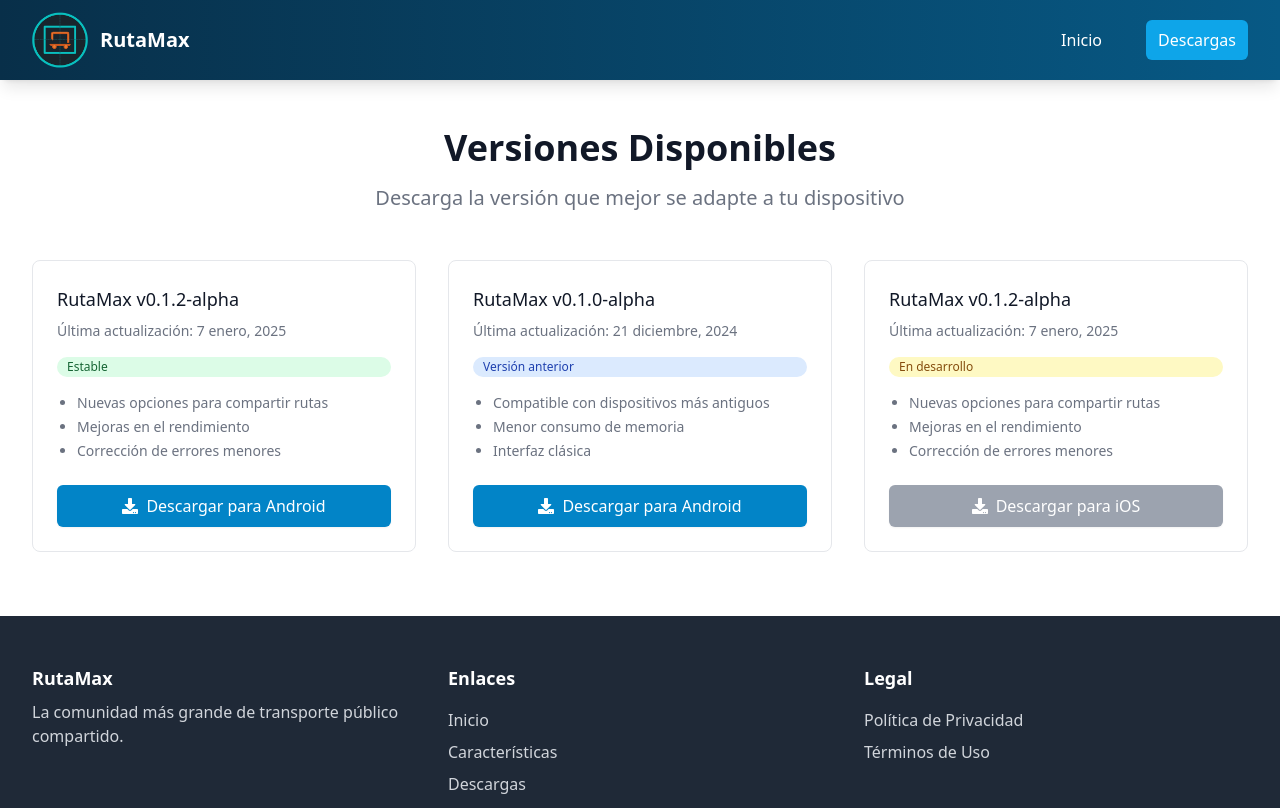
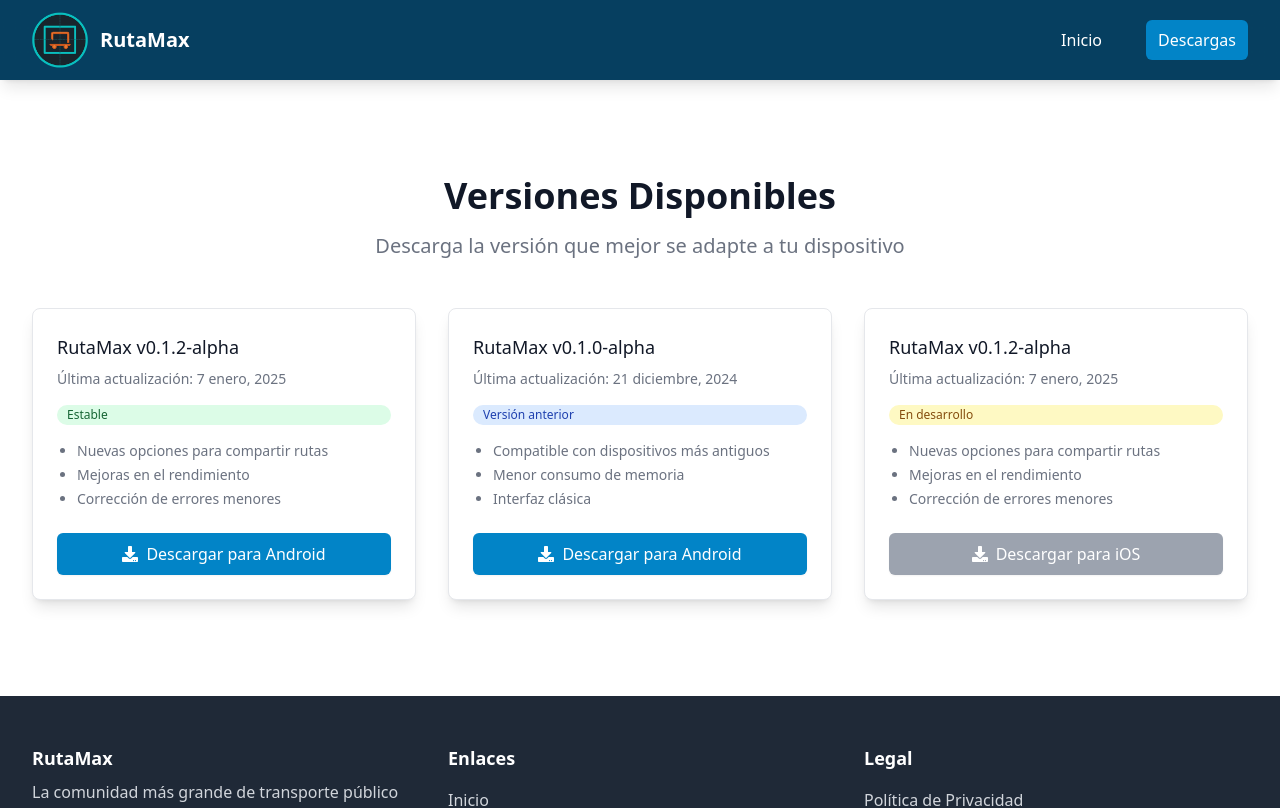
Before and after one commit to ProgBotX/rutamax-landingpage, a React (Create React App) app: page /downloads in a window 1280 px wide. Shown: the top 808 px of the page. Built offline with nearby package versions, Linux system fonts and the light colour scheme.

Commit message:
style: actualizar estilos del menú y de los cards.

```diff
--- a/src/components/DownloadCard.tsx
+++ b/src/components/DownloadCard.tsx
@@ -16,7 +16,7 @@ const DownloadCard: React.FC<DownloadCardProps> = ({ data }) => {
     : "w-full flex items-center justify-center px-4 py-2 border border-transparent rounded-md shadow-sm text-base font-medium text-white bg-sky-600 hover:bg-sky-700";
 
   return (
-    <div className="bg-white rounded-lg border border-gray-200 overflow-hidden hover:shadow-lg transition duration-300">
+    <div className="bg-white rounded-lg border border-gray-200 overflow-hidden shadow-lg hover:shadow-xl transition duration-300">
       <div className="p-6">
         <h3 className="text-lg font-medium text-gray-900">{data.version}</h3>
         <p className="mt-2 text-sm text-gray-500">Última actualización: {data.lastUpdate}</p>
--- a/src/components/Header.tsx
+++ b/src/components/Header.tsx
@@ -7,11 +7,11 @@ const Header = () => {
     const [isMenuOpen, setIsMenuOpen] = useState(false);
     const getNavLinkClass = (isActive: boolean) =>
       `text-white rounded-md px-3 py-2 font-medium ${
-        isActive ? "bg-sky-500" : "hover:bg-sky-500"
+        isActive ? "bg-sky-600" : "hover:bg-sky-600"
       }`;
 
     return (
-      <nav className="bg-gradient-to-r from-sky-950 to-sky-800 shadow-lg md:fixed md:top-0 md:left-0 md:w-full md:z-50">
+      <nav className="bg-sky-950 md:bg-sky-950/60 md:backdrop-filter md:backdrop-blur-md shadow-lg md:fixed md:top-0 md:left-0 md:w-full md:z-50">
         <div className="max-w-7xl mx-auto px-4 sm:px-6 lg:px-8">
           <div className="flex justify-between h-20">
             <div className="flex items-center">
--- a/src/components/HeroSection.tsx
+++ b/src/components/HeroSection.tsx
@@ -4,7 +4,7 @@ import { FaDownload } from "react-icons/fa";
 
 const HeroSection: React.FC = () => {
     return (
-      <div className="bg-gradient-to-b from-sky-800 to-sky-950 py-16 md:py-24">
+      <div className="bg-gradient-to-b from-sky-800 to-sky-950 py-24 md:pt-40">
       <div className="max-w-7xl mx-auto px-4 sm:px-6 lg:px-8 flex flex-col md:flex-row items-center">
         <div className="md:w-1/2 text-center md:text-left mb-10 md:mb-0">
           <h1 className="text-4xl md:text-5xl lg:text-6xl font-bold text-white leading-tight">
--- a/src/components/Layout.tsx
+++ b/src/components/Layout.tsx
@@ -6,7 +6,7 @@ const Layout = () => {
   return (
     <>
       <Header />
-      <main className="md:mt-16">
+      <main>
         <Outlet /> {/* Aquí se renderiza el contenido de cada página */}
       </main>
       <Footer />
--- a/src/pages/Downloads.tsx
+++ b/src/pages/Downloads.tsx
@@ -4,10 +4,11 @@ import DownloadCard from "../components/DownloadCard";
 
 const Downloads = () => {
     return (
-      <div id="downloads" className="py-16 bg-white">
-        <div className="max-w-7xl mx-auto px-4 sm:px-6 lg:px-8">
+      <div id="downloads">
+        <div className="md:bg-sky-800 md:pt-20"></div>
+        <div className="max-w-7xl mx-auto px-4 sm:px-6 lg:px-8 py-24">
           <div className="text-center">
-            <h2 className="text-3xl font-extrabold text-gray-900 sm:text-4xl">
+            <h2 className="text-3xl font-bold text-gray-900 sm:text-4xl">
               Versiones Disponibles
             </h2>
             <p className="mt-4 max-w-2xl mx-auto text-xl text-gray-500">
@@ -25,7 +26,7 @@ const Downloads = () => {
           )) */
 
           versionsData
-          .filter((version) => version.download.platform == "Android")
+          .filter((version) => version.download.platform === "Android")
           .sort((a, b) => b.id - a.id)
           .map((version) => (
             <DownloadCard key={version.id} data={version} />
--- a/src/pages/LandingPage.tsx
+++ b/src/pages/LandingPage.tsx
@@ -1,6 +1,5 @@
 import React from "react";
 import HeroSection from "../components/HeroSection";
-import Downloads from "./Downloads";
 import versionsData from "./versions";
 import DownloadCard from "../components/DownloadCard";
 import { FaDownload, FaUsers, FaRegSmile, FaSyncAlt } from 'react-icons/fa';
@@ -15,21 +14,21 @@ const LandingPage: React.FC = () => {
       <section className="container mx-auto py-16 px-4">
         <h2 className="text-3xl font-bold text-center mb-8">¿Por qué usar RutaMax?</h2>
         <div className="grid grid-cols-1 md:grid-cols-3 gap-8">
-          <div className="p-6 bg-gray-100 rounded-lg text-center">
+          <div className="p-6 bg-gray-100 rounded-lg text-center shadow-lg">
             <div className="flex justify-center mb-4">
               <FaUsers className="text-blue-500 text-4xl" /> {/* Ícono */}
             </div>
             <h3 className="text-xl font-semibold">Colaborativo</h3>
             <p className="mt-2">Los usuarios pueden compartir rutas.</p>
           </div>
-          <div className="p-6 bg-gray-100 rounded-lg text-center">
+          <div className="p-6 bg-gray-100 rounded-lg text-center shadow-lg">
             <div className="flex justify-center mb-4">
               <FaRegSmile className="text-green-500 text-4xl" /> {/* Ícono */}
             </div>
             <h3 className="text-xl font-semibold">Fácil de usar</h3>
             <p className="mt-2">Interfaz amigable para todos los usuarios.</p>
           </div>
-          <div className="p-6 bg-gray-100 rounded-lg text-center">
+          <div className="p-6 bg-gray-100 rounded-lg text-center shadow-lg">
             <div className="flex justify-center mb-4">
               <FaSyncAlt className="text-yellow-500 text-4xl" /> {/* Ícono */}
             </div>
@@ -39,8 +38,7 @@ const LandingPage: React.FC = () => {
         </div>
       </section>
 
-      <div id="downloads" className="py-16 bg-white">
-        <div className="max-w-7xl mx-auto px-4 sm:px-6 lg:px-8">
+      <section id="downloads" className="py-16 bg-white container mx-auto px-4">
           <div className="text-center">
             <h2 className="text-3xl font-bold text-gray-900">
               Versiones Disponibles
@@ -57,7 +55,7 @@ const LandingPage: React.FC = () => {
             )) */
 
             versionsData
-            .filter((version) => version.download.platform == "Android")
+            .filter((version) => version.download.platform === "Android")
             .slice(-2) // Selecciona los últimos dos elementos
             .sort((a, b) => b.id - a.id)
             .map((version) => (
@@ -71,9 +69,7 @@ const LandingPage: React.FC = () => {
             ))
           }
           </div>
-
-        </div>
-      </div>
+      </section>
 
       {/* Llamada a la acción */}
       <section className="bg-gradient-to-r from-sky-900 to-sky-800 py-16">
@@ -92,7 +88,7 @@ const LandingPage: React.FC = () => {
                 </a>
               </div>
               <div className="ml-3 inline-flex">
-                <a href="#" className="inline-flex items-center justify-center px-5 py-3 border border-transparent text-base font-medium rounded-md text-white bg-sky-700 hover:bg-sky-600 transition duration-150">
+                <a href="/" className="inline-flex items-center justify-center px-5 py-3 border border-transparent text-base font-medium rounded-md text-white bg-sky-700 hover:bg-sky-600 transition duration-150">
                   Conocer Más
                 </a>
               </div>
```
